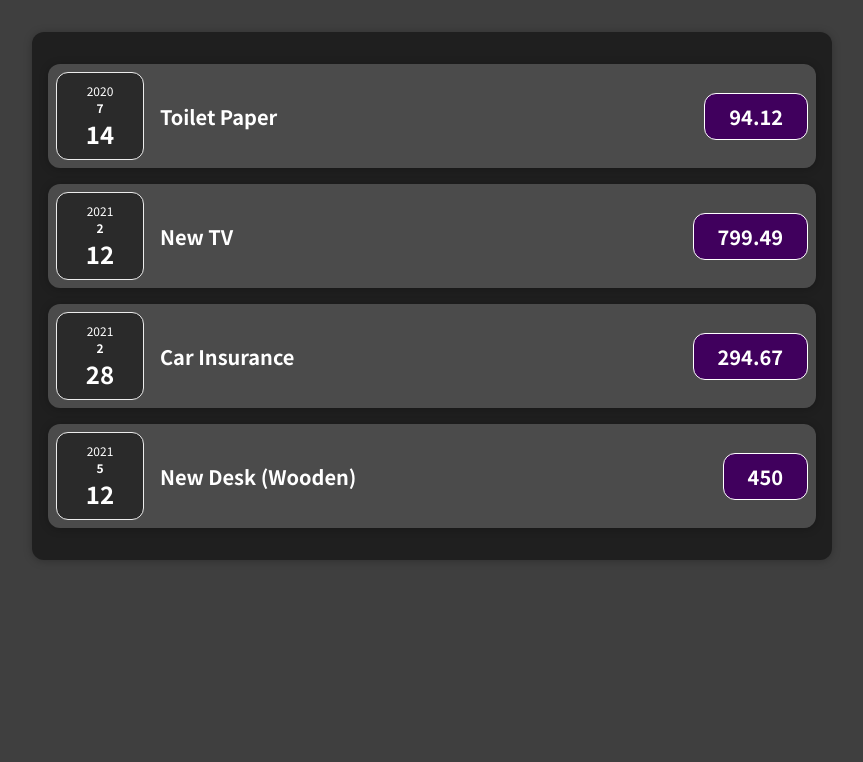
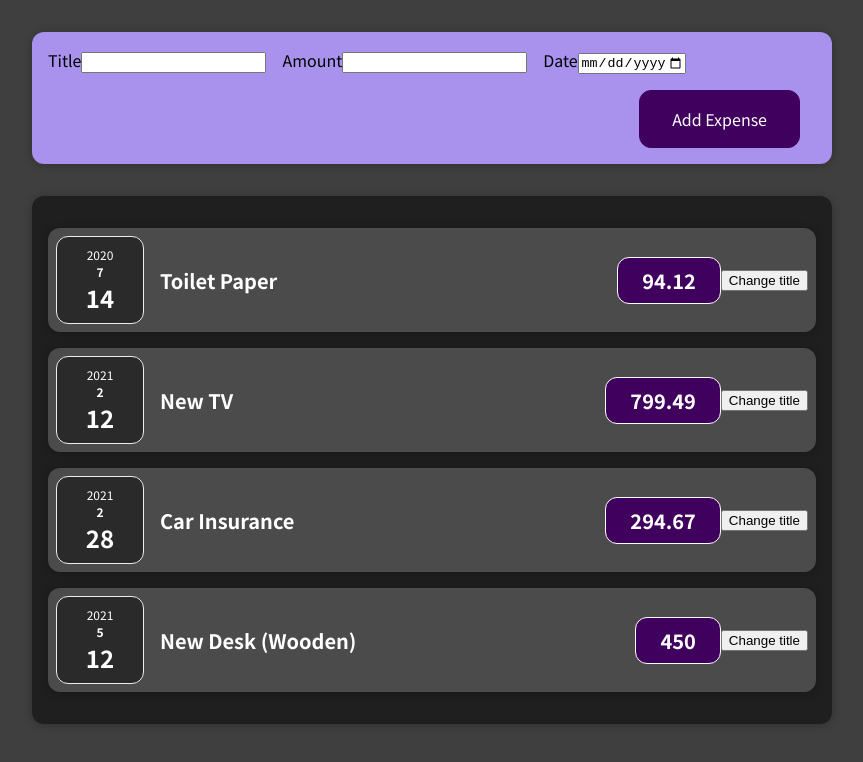
Before and after one commit to wcqrwtqr/react22-course, a React (Create React App) app in the folder 01-starting-setup/: page / in a window 1280 px wide. Shown: the top 762 px of the page, without its empty margins (208-1071 px from the left). Built offline with nearby package versions, Linux system fonts and the light colour scheme.

Commit message:
updated for the form and useState section

```diff
--- a/01-starting-setup/src/App.js
+++ b/01-starting-setup/src/App.js
@@ -1,15 +1,18 @@
 import React from 'react';
 import Expenses from './components/Expenses/Expenses';
+import NewExpense from './components/NewExpense/NewExpense.js'
 
-function App() {
+const App = () => {
   const expenses = [
     { id: 'e1', title: 'Toilet Paper', amount: 94.12, date: new Date(2020, 7, 14) },
     { id: 'e2', title: 'New TV', amount: 799.49, date: new Date(2021, 2, 12) },
     { id: 'e3', title: 'Car Insurance', amount: 294.67, date: new Date(2021, 2, 28), },
     { id: 'e4', title: 'New Desk (Wooden)', amount: 450, date: new Date(2021, 5, 12)},
   ]
+
   return (
     <div>
+      <NewExpense/>
       <Expenses items={expenses}/>
     </div>
   );
--- a/01-starting-setup/src/components/Expenses/ExpenseDate.js
+++ b/01-starting-setup/src/components/Expenses/ExpenseDate.js
@@ -1,6 +1,7 @@
 import React from 'react';
 import './ExpenseDate.css'
-function ExpenseDate(props){
+
+const ExpenseDate = (props) => {
   const month = props.date.getMonth()
   const year = props.date.getFullYear()
   const day = props.date.getDate()
--- a/01-starting-setup/src/components/Expenses/ExpenseItem.js
+++ b/01-starting-setup/src/components/Expenses/ExpenseItem.js
@@ -1,16 +1,26 @@
-import React from 'react';
+import React, { useState } from 'react';
 import './ExpenseItem.css'
 import Card from '../UI/Card'
 import ExpenseDate from './ExpenseDate'
 
-function ExpenseItem(props){
+const ExpenseItem = (props) => {
+
+  // Make the state for the props that needs to be changes
+  const [title, setTitle] = useState(props.title)
+
+  // The click handler function
+  const clickHandler = () => {
+    setTitle('Updated')
+    console.log('Clicked !!!');
+  }
   return (
     <Card className='expense-item'>
-      <ExpenseDate date={props.date}/>
+      <ExpenseDate date={props.date} />
       <div className='expense-item__description'>
-        <h2>{props.title}</h2>
+        <h2>{title}</h2>
         <div className='expense-item__price'>{props.amount}</div>
       </div>
+      <button onClick={clickHandler}>Change title</button>
     </Card>
   )
 }
--- a/01-starting-setup/src/components/Expenses/Expenses.js
+++ b/01-starting-setup/src/components/Expenses/Expenses.js
@@ -3,7 +3,7 @@ import './Expenses.css'
 import ExpenseItem from './ExpenseItem'
 import Card from '../UI/Card'
 
-function Expenses (props){
+const Expenses = (props) => {
   return(
     <Card className='expenses'>
       <ExpenseItem
--- /dev/null
+++ b/01-starting-setup/src/components/NewExpense/ExpenseForm.css
@@ -0,0 +1,26 @@
+.new-expense__controls {
+  display: flex;
+  flex-wrap: wrap;
+  gap: 1rem;
+  margin-bottom: 1rem;
+  text-align: left;
+}
+
+.new-expense__control label {
+  font-weight: bold;
+  margin-bottom: 0.5rem;
+  display: block;
+}
+
+.new-expense__control input {
+  font: inherit;
+  padding: 0.5rem;
+  border-radius: 6px;
+  border: 1px solid #ccc;
+  width: 20rem;
+  max-width: 100%;
+}
+
+.new-expense__actions {
+  text-align: right;
+}
--- /dev/null
+++ b/01-starting-setup/src/components/NewExpense/ExpenseForm.js
@@ -0,0 +1,79 @@
+import React, {useState} from 'react'
+import './ExpenseForm.css'
+
+const ExpenseForm = ()=>{
+
+  // Using overall useState
+  // const [userInput, setUserInput] = useState({
+  //   enteredTitle: '',
+  //   enteredAmount: '',
+  //   enteredDate: '',
+  // })
+  const [enteredTitle,setEnteredTitle] = useState('')
+  const [enteredAmount,setEnteredAmount] = useState('')
+  const [enteredDate,setEnteredDate] = useState('')
+
+
+  // Dealing with title input
+  // const [enteredTitle, setEnteredTitle] = useState('')
+  const titleChangeHandler = (event) =>{
+    setEnteredTitle(event.target.value)
+    // setUserInput({
+    //   ...userInput,
+    //   enteredTitle: event.target.value,
+    // })
+    // setUserInput((prevState)=>{
+    //   return {...prevState, enteredTitle: event.target.value}
+    // })
+  }
+
+  // Dealing with Amount
+  // const [enteredAmount, setEnteredAmount] = useState('')
+  const amountChangeHandler = (event) => {
+    setEnteredAmount(event.target.value)
+    // setUserInput({
+    //   ...userInput,
+    //   enteredAmount: event.target.value,
+    // })
+    // setUserInput((prevState)=>{
+    //   return {...prevState, enteredAmount: event.target.value}
+    // })
+  }
+
+  // Dealing with Date
+  // const [enteredDate,setenteredDate] = useState('')
+  const dateChangeHandler = (event) => {
+    setEnteredDate(event.target.value)
+    // setUserInput({
+    //   ...userInput,
+    //   enteredDate: event.target.value,
+    // })
+    // setUserInput((prevState)=>{
+    //   return {...prevState, enteredDate: event.target.value}
+    // })
+  }
+
+  return (
+    <form>
+      <div className="new-expense__controls">
+        <div className="new-expense__contol">
+          <label>Title</label>
+          <input name="Title" type="text" onChange={titleChangeHandler} />
+        </div>
+        <div className="new-expense__contol">
+          <label>Amount</label>
+          <input name="Amount" type="number" min='0.01' setp='0.01' onChange={amountChangeHandler} />
+        </div>
+        <div className="new-expense__contol">
+          <label>Date</label>
+          <input name="Date" type="date" min='2019-01-01' max='2022-12-31' onChange={dateChangeHandler} />
+        </div>
+      </div>
+      <div className="new-expense__actions">
+        <button type='submit'>Add Expense</button>
+      </div>
+    </form>
+  )
+
+}
+export default ExpenseForm
--- /dev/null
+++ b/01-starting-setup/src/components/NewExpense/NewExpense.css
@@ -0,0 +1,38 @@
+.new-expense {
+  background-color: #a892ee;
+  padding: 1rem;
+  margin: 2rem auto;
+  width: 50rem;
+  max-width: 95%;
+  border-radius: 12px;
+  text-align: center;
+  box-shadow: 0 1px 8px rgba(0, 0, 0, 0.25);
+}
+
+.new-expense button {
+  font: inherit;
+  cursor: pointer;
+  padding: 1rem 2rem;
+  border: 1px solid #40005d;
+  background-color: #40005d;
+  color: white;
+  border-radius: 12px;
+  margin-right: 1rem;
+}
+
+.new-expense button:hover,
+.new-expense button:active {
+  background-color: #510674;
+  border-color: #510674;
+}
+
+.new-expense button.alternative {
+  color: #220131;
+  border-color: transparent;
+  background-color: transparent;
+}
+
+.new-expense button.alternative:hover,
+.new-expense button.alternative:active {
+  background-color: #ddb3f8;
+}
--- /dev/null
+++ b/01-starting-setup/src/components/NewExpense/NewExpense.js
@@ -0,0 +1,13 @@
+import React from 'react'
+import './NewExpense.css'
+import ExpesneForm from './ExpenseForm'
+
+const NewExpense = () =>{
+  return (
+    <div className="new-expense">
+      <ExpesneForm/>
+    </div>
+  )
+}
+
+export default NewExpense
--- a/01-starting-setup/src/components/UI/Card.js
+++ b/01-starting-setup/src/components/UI/Card.js
@@ -1,6 +1,7 @@
 import React from 'react';
 import './Card.css'
-function Card(props){
+
+const Card = (props) => {
   const classes = 'card ' + props.className
   return (
     <div className={classes}>{props.children}</div>
```
Also changed, not shown: 01-starting-setup/src/components/Card.js (added).
